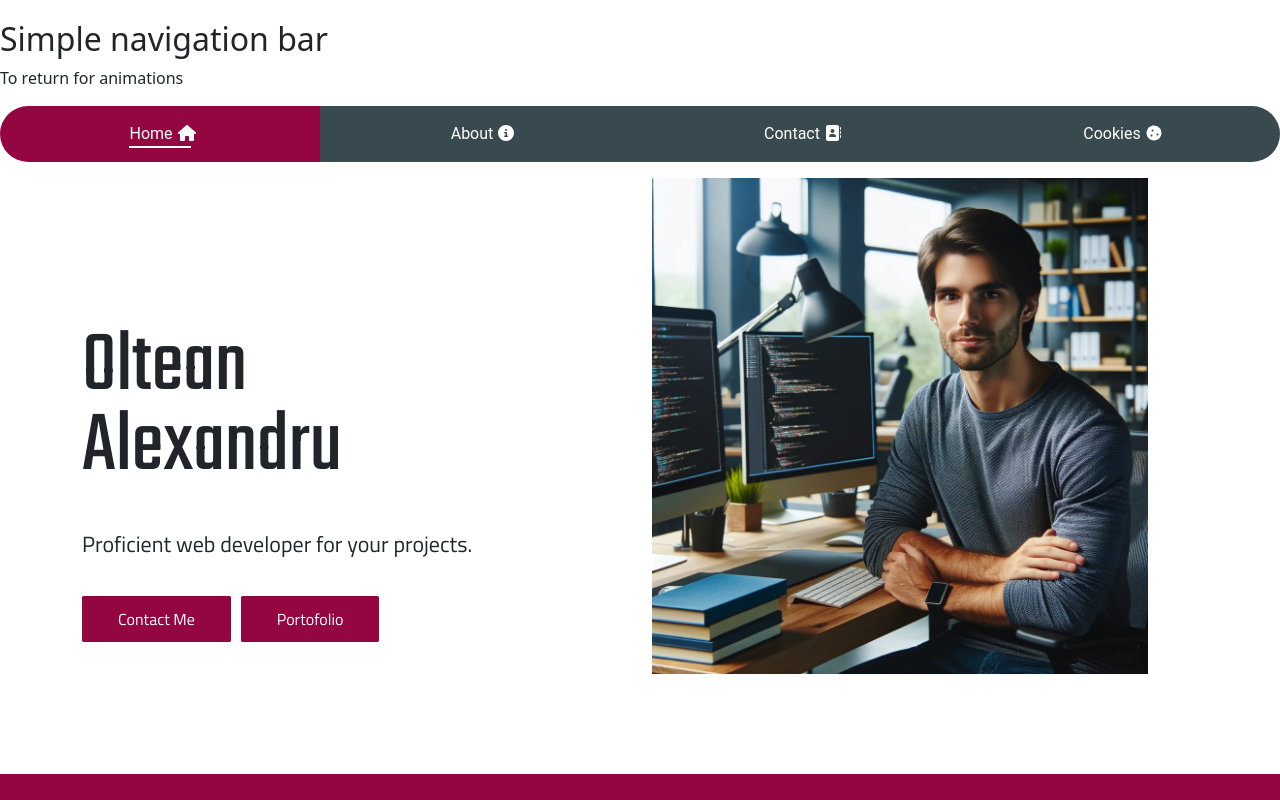
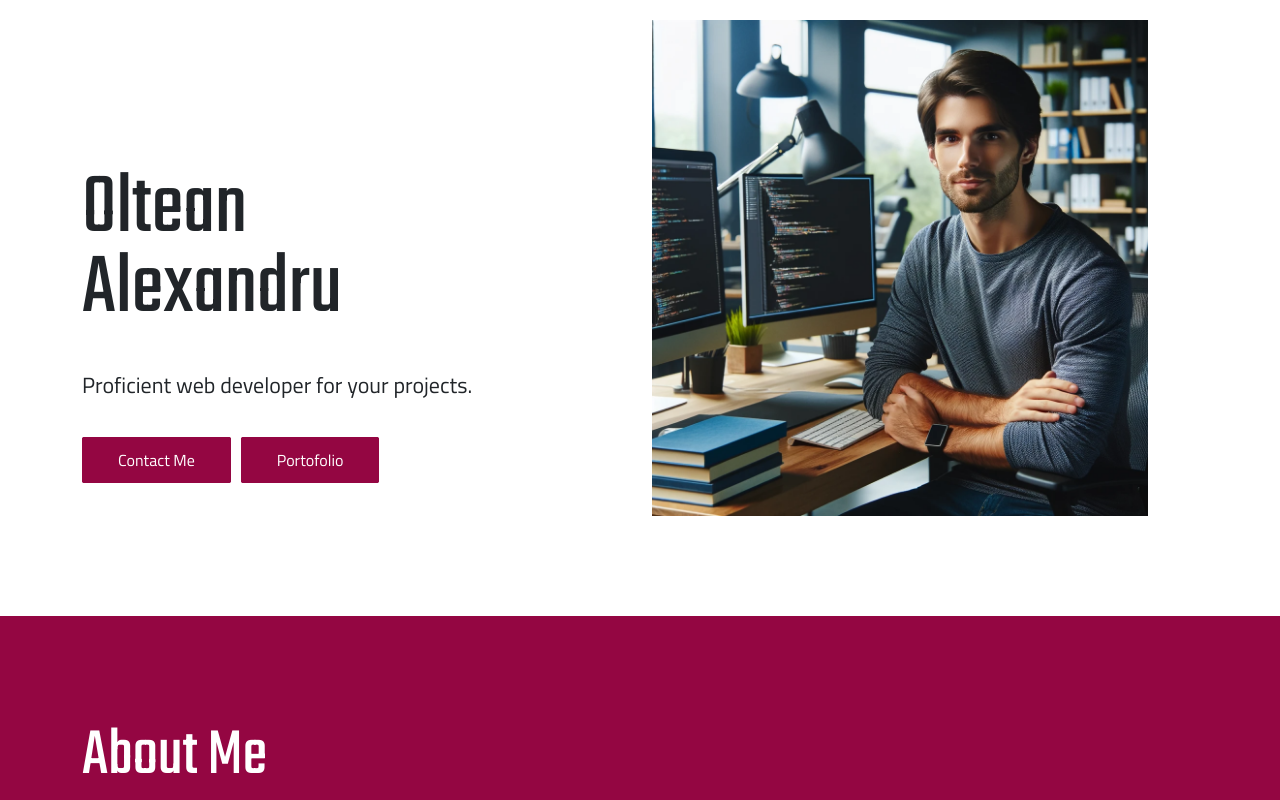
Before and after one commit to alexoltean97/portofolio, a React (Vite) app: page /portofolio in a window 1280 px wide. Shown: the top 800 px of the page. Built offline with nearby package versions, Linux system fonts and the light colour scheme; a web font is replaced by a local one.

Commit message:
Before scss

```diff
--- a/index.html
+++ b/index.html
@@ -16,6 +16,7 @@
   </head>
   <body>
     <div id="root"></div>
+    <script src="https://kit.fontawesome.com/157ae09d42.js" crossorigin="anonymous"></script>
     <script type="module" src="/src/main.jsx"></script>
   </body>
 </html>
--- a/src/App.css
+++ b/src/App.css
@@ -16,6 +16,7 @@
   --h5-size: 30px;
   --p-size: 22px;
   --small-p-size: 16px;
+  --icon-size: 18px;
 
   /** Mobile **/
   --h1-mobile: 28px;
--- a/src/App.jsx
+++ b/src/App.jsx
@@ -22,7 +22,6 @@ function App() {
       <SingleProduct />
       <TestimonialGrid1 />
       <TestimonialBox2 /> */}
-      <Navigation />
       <HomePageLayout />
    </React.Fragment>
 
--- a/src/components/portofolio/Navigation.css
+++ b/src/components/portofolio/Navigation.css
@@ -1,8 +1,8 @@
-nav {
+.portfolio-navbar {
   margin-top: 10px;
 }
 
-nav ul {
+.portfolio-navbar ul {
   display: flex;
   justify-content: space-around;
   flex-wrap: nowrap;
@@ -11,7 +11,7 @@ nav ul {
   width: 100%;
 }
 
-li {
+.portfolio-navbar li {
   position: relative;
   padding: 16px 0;
   box-sizing: border-box;
@@ -25,34 +25,34 @@ li {
   transition: 0.25s ease-in-out;
 }
 
-li a {
+.portfolio-navbar li a {
   position: relative;
   color: #fff;
   text-decoration: none;
   padding-bottom: 2.5px;
 }
 
-.active-parent {
+.portfolio-navbar .active-parent {
   background-color: var(--main-color);
 }
 
-li .active {
+.portfolio-navbar li .active {
   border-bottom: 2px solid #fff;
 }
 
-.active li {
+.portfolio-navbar .active li {
   border-bottom: 2px solid #fff;
 }
 
-li:first-child {
+.portfolio-navbar li:first-child {
   border-radius: 100px 0 0 100px;
 }
 
-li:last-child {
+.portfolio-navbar li:last-child {
   border-radius: 0 100px 100px 0;
 }
 
-li:hover {
+.portfolio-navbar li:hover {
   background-color: var(--main-color);
 }
 
--- a/src/layout/HomePageLayout.css
+++ b/src/layout/HomePageLayout.css
@@ -328,3 +328,17 @@
 .education .education-box  strong {
     font-family: var(--third-font);
 }
+
+.main-footer {
+   padding: 50px 0;
+}
+
+.main-footer ul li{
+    margin: 0 10px;
+    display: inline;
+    font-size: var(--icon-size);
+}
+
+.main-footer ul li i {
+    color: black;
+}
--- a/src/layout/HomePageLayout.jsx
+++ b/src/layout/HomePageLayout.jsx
@@ -285,8 +285,9 @@ const HomePageLayout = () => {
                 <div className="col-lg-6 col-sm-12">
                     <div className="social-media">
                         <ul>
-                           <li><a href="#">test</a></li>
-
+                           <li><a href="#"><i class="fab fa-github"></i></a></li>
+                           <li><a href="#"><i class="fab fa-linkedin"></i></a></li>
+                           <li><a href="#"><i class="fab fa-instagram"></i></a></li>
                         </ul>
                     </div>
                 </div>
```
